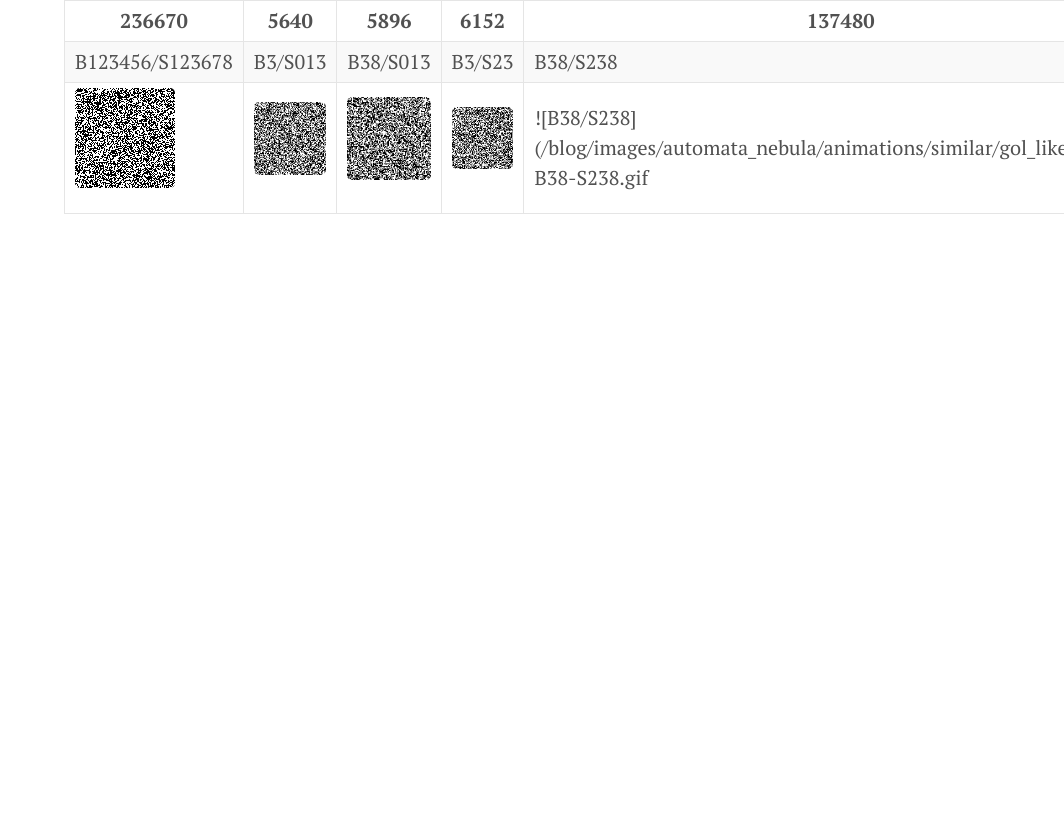
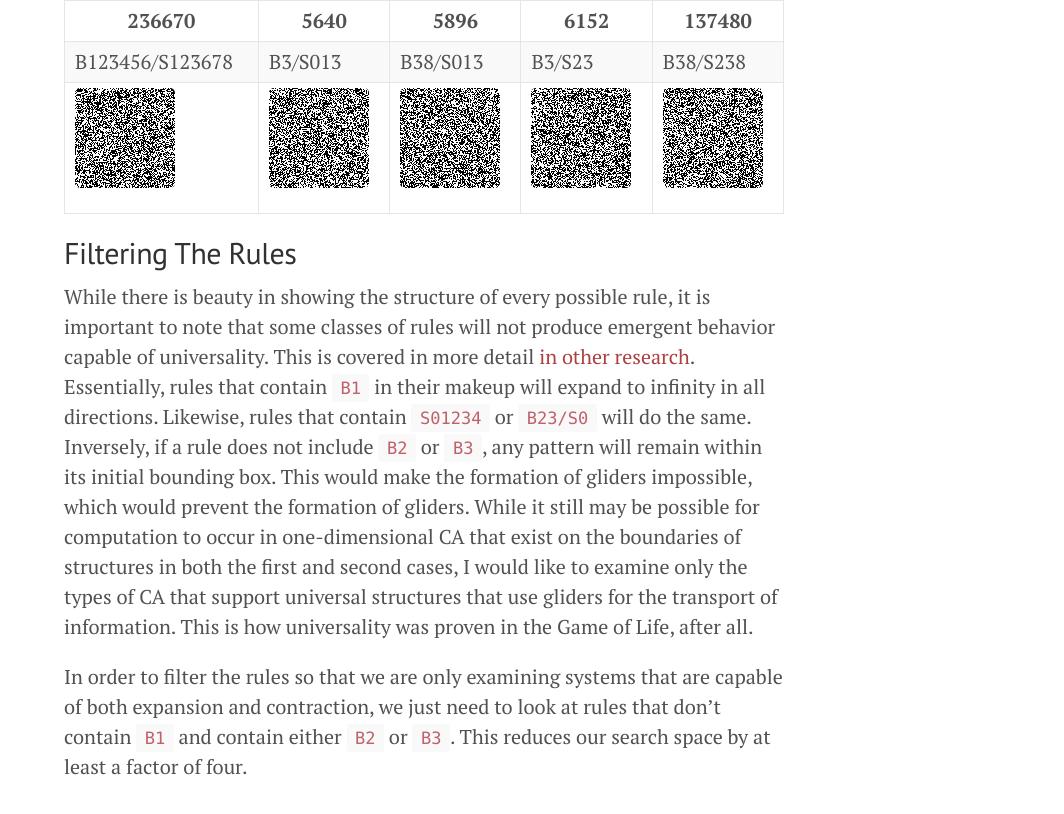
Before and after one commit to kylehovey/blog, a Jekyll site: the page built from automata_nebula.md, in a window 1280 px wide and 1400 px high, scrolled down 2179 px. Shown: the part 538-1352 px from the top of the window, without its empty margins (216-1280 px from the left). Built offline with Jekyll 4.4.1, drawn with Linux system fonts in a browser that asks for light colours; formulas are drawn with MathJax 3; before the commit the page ends 3011 px from its top, so only the background shows below that; some of the changed text lies outside the part shown.

Commit message:
Added section on filtered data

```diff
--- a/automata_nebula.md
+++ b/automata_nebula.md
@@ -34,4 +34,10 @@ The results, while not what I expected, were beautiful:
 | 236670|5640|5896|6152|137480|
 |-------------------------------------------------------------------------------------------------------------------|-------------------------------------------------------------------------------------------------|---------------------------------------------------------------------------------------------------|-----------------------------------------------------------------------------------------------|---------------------------------------------------------------------------------------------------|
 |B123456/S123678|B3/S013|B38/S013|B3/S23|B38/S238|
-| ![B123456/S123678](/blog/images/automata_nebula/animations/similar/gol_like/236670-B123456-S123678.gif) | ![B3/S013](/blog/images/automata_nebula/animations/similar/gol_like/5640-B3-S013.gif) | ![B38/S013](/blog/images/automata_nebula/animations/similar/gol_like/5896-B38-S013.gif) | ![B3/S23](/blog/images/automata_nebula/animations/similar/gol_like/6152-B3-S23.gif) | ![B38/S238](/blog/images/automata_nebula/animations/similar/gol_like/137480-B38-S238.gif |
+| ![B123456/S123678](/blog/images/automata_nebula/animations/similar/gol_like/236670-B123456-S123678.gif) | ![B3/S013](/blog/images/automata_nebula/animations/similar/gol_like/5640-B3-S013.gif) | ![B38/S013](/blog/images/automata_nebula/animations/similar/gol_like/5896-B38-S013.gif) | ![B3/S23](/blog/images/automata_nebula/animations/similar/gol_like/6152-B3-S23.gif) | ![B38/S238](/blog/images/automata_nebula/animations/similar/gol_like/137480-B38-S238.gif) |
+
+## Filtering The Rules
+
+While there is beauty in showing the structure of every possible rule, it is important to note that some classes of rules will not produce emergent behavior capable of universality. This is covered in more detail [in other research](https://www.ics.uci.edu/~eppstein/ca/wolfram.html){:target="blank"}. Essentially, rules that contain `B1` in their makeup will expand to infinity in all directions. Likewise, rules that contain `S01234` or `B23/S0` will do the same. Inversely, if a rule does not include `B2` or `B3`, any pattern will remain within its initial bounding box. This would make the formation of gliders impossible, which would prevent the formation of gliders. While it still may be possible for computation to occur in one-dimensional CA that exist on the boundaries of structures in both the first and second cases, I would like to examine only the types of CA that support universal structures that use gliders for the transport of information. This is how universality was proven in the Game of Life, after all.
+
+In order to filter the rules so that we are only examining systems that are capable of both expansion and contraction, we just need to look at rules that don't contain `B1` and contain either `B2` or `B3`. This reduces our search space by at least a factor of four.
```
Also changed, not shown: other parts of automata_nebula.md (+1 -1 lines).
